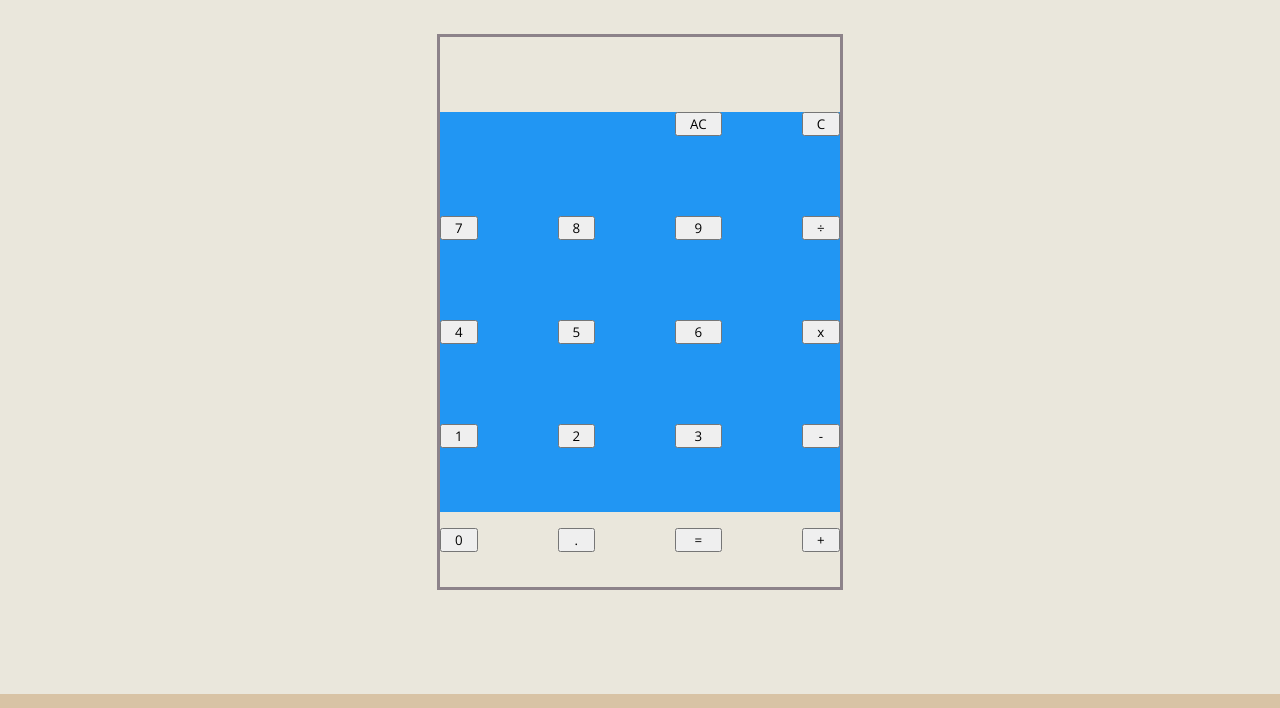
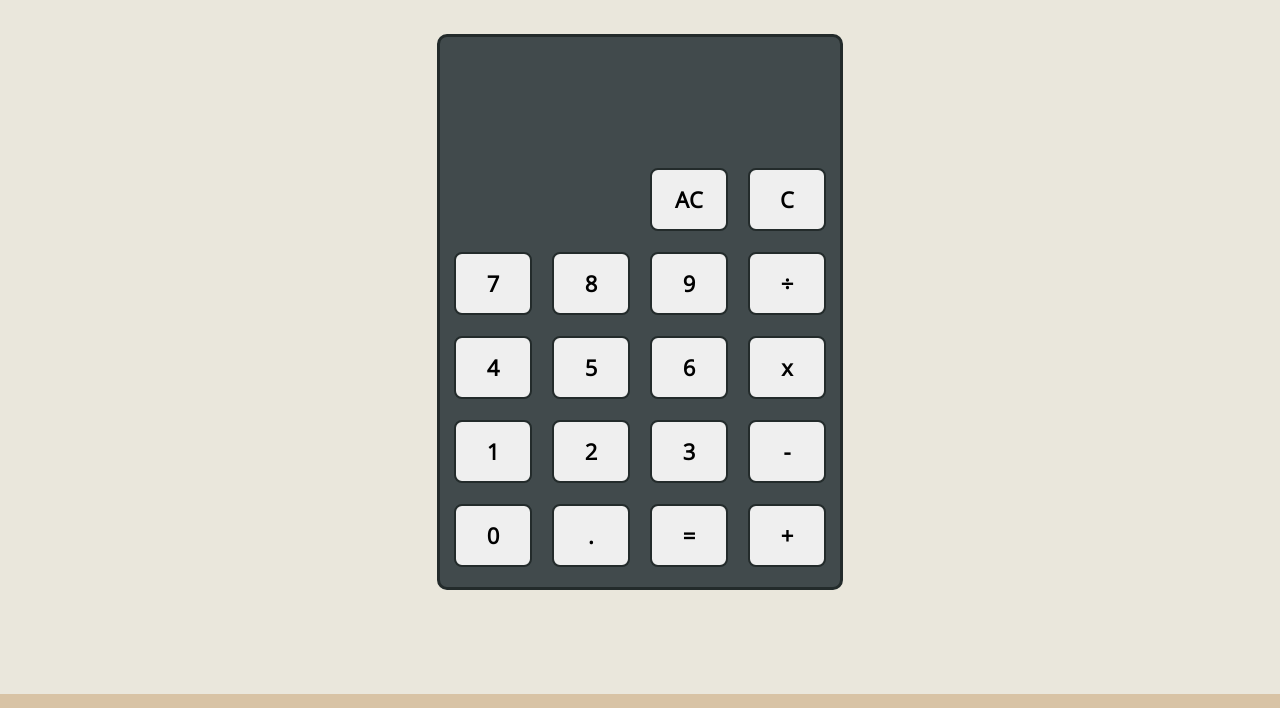
Before and after one commit to jackpotier/calculator, a plain HTML site: page index.html in a window 1280 px wide. Shown: the part 67-775 px from the top of the page. Drawn offline with nearby package versions, Linux system fonts and the light colour scheme.

Commit message:
styled buttons and buttonBank

```diff
--- a/style.css
+++ b/style.css
@@ -31,23 +31,55 @@ h1 {
     height: 550px;
     width: 400px;
     margin: 20x;
-    border: 3px solid #8d838a;
+    border: 3px solid #232b2b;
+    background-color: #414a4c;
     display: flex;
     flex-direction: column;
-    justify-content: center;
+    justify-content: flex-end;
     align-items: center;
+    border-radius: 10px;
 }
 
 #buttonBank {
     display: grid;
     grid-template-columns: auto auto auto auto;
-    column-gap: 80px;
-    row-gap: 80px;
+    gap: 20px;
     height: 400px;
     width: 400px;
-    background-color: #2196F3;
+    padding-top: 20px;
+    padding-bottom: 20px;
+    margin-top: 10px;
+    text-align: center;
+    justify-content: center;
+    align-items: center;
+}
+
+.grid-item {
     margin: 0;
+    width: 78px;
+    height: 63px;
+    border: 2px solid #232b2b;
+    font-weight: bold;
+    font-size: 22px;
     text-align: center;
+    border-radius: 8px;
+}
+
+.spaceHolder {
+    margin: 0;
+    width: 66px;
+    height: 44px;
+    font-weight: bold;
+    text-align: center;
+}
+
+.grid-item:hover {
+    cursor: pointer;
+    background-color: #c7c7c7;
+}
+
+.grid-item:active{
+    background-color: #a0a0a0;
 }
 
 #footText {
```
